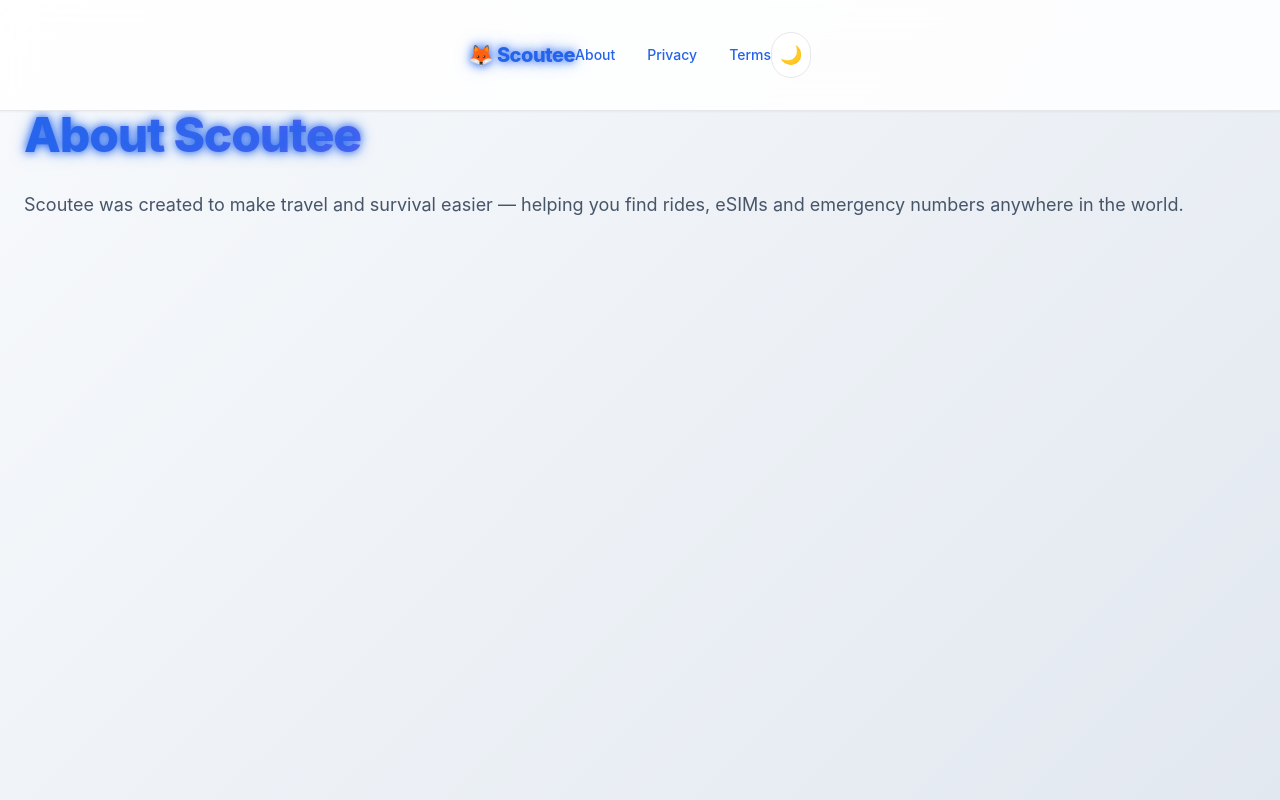
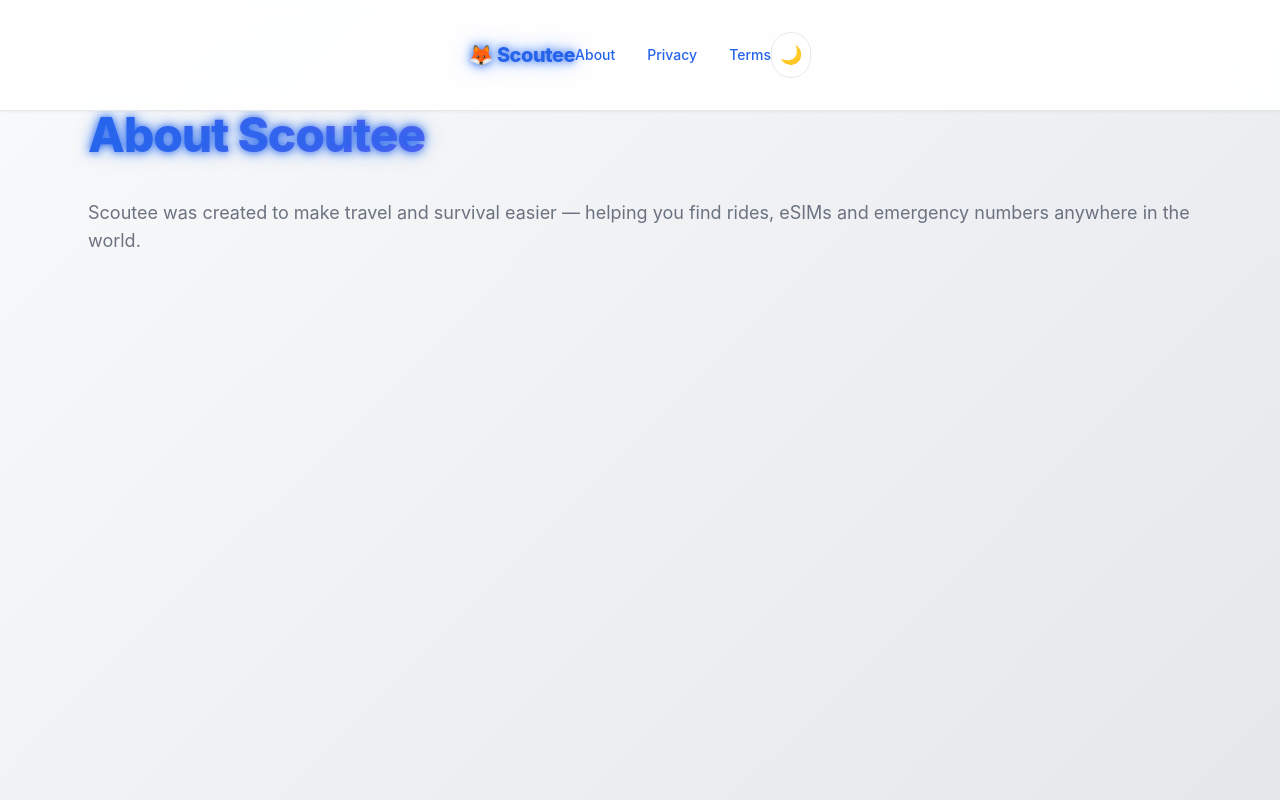
Before and after one commit to Kaglioster-hub/scoutee, a Next.js app in the folder Users/KR25/Projects/scoutee/scoutee/: page /about in a window 1280 px wide. Shown: the top 800 px of the page. Built offline with nearby package versions, Linux system fonts and the light colour scheme.

Commit message:
fix(config): remove invalid serverActions from next.config.js

```diff
--- a/Users/KR25/Projects/scoutee/scoutee/src/styles/globals.css
+++ b/Users/KR25/Projects/scoutee/scoutee/src/styles/globals.css
@@ -15,45 +15,46 @@
     "Segoe UI", Roboto, "Helvetica Neue", Arial, "Noto Sans", sans-serif;
   background: var(--bg-gradient);
   color: var(--text);
+  scroll-behavior: smooth;
 }
 body {
-  @apply transition-colors duration-500 antialiased;
+  @apply transition-colors duration-500 antialiased leading-relaxed;
 }
 
 /* 🎨 Palette + gradienti */
 :root {
-  --bg: #f8fafc;
-  --bg-gradient: linear-gradient(135deg, #f8fafc, #e2e8f0);
-  --text: #0f172a;
-  --muted: #475569;
+  --bg: #f9fafb;
+  --bg-gradient: linear-gradient(135deg, #f9fafb, #e5e7eb);
+  --text: #111827;
+  --muted: #6b7280;
   --primary: #2563eb;
-  --primary-hover: #1d4ed8;
-  --card-bg: rgba(255, 255, 255, 0.85);
+  --primary-hover: #1e40af;
+  --card-bg: rgba(255, 255, 255, 0.9);
   --card-border: #e5e7eb;
-  --card-glow: rgba(37, 99, 235, 0.2);
+  --card-glow: rgba(37, 99, 235, 0.25);
   --sos-border: #ef4444;
   --sos-bg: #fee2e2;
-  --ring: 0 0 0 3px rgba(37,99,235,.35);
+  --ring: 0 0 0 3px rgba(37,99,235,.4);
 }
 
 .dark {
   --bg: #0b1220;
   --bg-gradient: radial-gradient(1200px 600px at 20% -10%, #0b1220 30%, #060a12 100%);
-  --text: #eaf2ff;
-  --muted: #93a3b8;
+  --text: #e5e7eb;
+  --muted: #9ca3af;
   --primary: #60a5fa;
   --primary-hover: #3b82f6;
-  --card-bg: rgba(17, 24, 39, 0.7);
-  --card-border: #273548;
-  --card-glow: rgba(96, 165, 250, 0.25);
+  --card-bg: rgba(17, 24, 39, 0.75);
+  --card-border: #374151;
+  --card-glow: rgba(96, 165, 250, 0.35);
   --sos-border: #f87171;
-  --sos-bg: rgba(239, 68, 68, 0.12);
+  --sos-bg: rgba(239, 68, 68, 0.1);
 }
 
 /* 🌟 Link */
 a {
   color: var(--primary);
-  @apply underline-offset-2 font-medium;
+  @apply underline-offset-2 font-medium transition-colors;
 }
 a:hover {
   color: var(--primary-hover);
@@ -64,7 +65,7 @@
 nav {
   background: var(--card-bg);
   border-bottom: 1px solid var(--card-border);
-  backdrop-filter: blur(16px);
+  backdrop-filter: blur(20px) saturate(180%);
   @apply sticky top-0 z-50 flex items-center justify-between px-8 py-4 shadow-sm;
 }
 
@@ -72,19 +73,19 @@
 footer {
   background: var(--card-bg);
   border-top: 1px solid var(--card-border);
-  backdrop-filter: blur(12px);
+  backdrop-filter: blur(16px);
   color: var(--muted);
-  @apply mt-16 py-8 text-center text-sm;
+  @apply mt-20 py-10 text-center text-sm;
 }
 
 /* 🪄 Titoli */
-h1 { @apply text-4xl md:text-5xl font-extrabold tracking-tight; }
-h2 { @apply text-2xl md:text-3xl font-bold; }
-h3 { @apply text-xl font-bold; }
+h1 { @apply text-4xl md:text-5xl font-extrabold tracking-tight leading-tight; }
+h2 { @apply text-2xl md:text-3xl font-bold leading-snug; }
+h3 { @apply text-xl font-semibold leading-snug; }
 
 /* 🖌️ Gradient heading */
 .heading-gradient {
-  background: linear-gradient(90deg, var(--primary), #a855f7 45%, #22d3ee 90%);
+  background: linear-gradient(90deg, var(--primary), #a855f7 50%, #22d3ee 100%);
   -webkit-background-clip: text;
   background-clip: text;
   color: transparent;
@@ -93,9 +94,9 @@
 /* 🫧 Card */
 .card {
   background: var(--card-bg);
-  border-color: var(--card-border);
-  backdrop-filter: blur(12px);
-  @apply p-6 rounded-2xl shadow-lg border transition transform;
+  border: 1px solid var(--card-border);
+  backdrop-filter: blur(16px) saturate(180%);
+  @apply p-6 rounded-2xl shadow-lg transition transform;
 }
 .card:hover {
   @apply -translate-y-1;
@@ -105,8 +106,8 @@
 /* 🚨 Emergencies card */
 .card-sos {
   background: var(--sos-bg);
-  border-color: var(--sos-border);
-  @apply p-6 rounded-2xl border-2 shadow-md;
+  border: 2px solid var(--sos-border);
+  @apply p-6 rounded-2xl shadow-md;
 }
 .card-sos h3 {
   @apply font-bold text-lg mb-3;
@@ -121,24 +122,24 @@
   background: var(--card-bg);
   border: 1px solid var(--card-border);
   backdrop-filter: blur(14px);
-  @apply rounded-2xl shadow-md;
+  @apply rounded-2xl shadow-md p-4;
 }
 
 /* 🧱 Container */
 .container-app {
-  @apply max-w-7xl mx-auto px-6;
+  @apply max-w-6xl mx-auto px-6;
 }
 
 /* 🧱 Grid util responsive */
 .grid-auto {
   display: grid;
   grid-template-columns: repeat(auto-fit, minmax(min(100%, 260px), 1fr));
-  gap: 1.5rem;
+  gap: 1.75rem;
 }
 
 /* 🔘 Buttons */
 .btn {
-  @apply inline-flex items-center justify-center gap-2 px-4 py-2 rounded-xl font-medium transition;
+  @apply inline-flex items-center justify-center gap-2 px-5 py-2.5 rounded-xl font-medium transition;
   border: 1px solid transparent;
 }
 .btn-primary {
@@ -159,18 +160,19 @@
 
 /* 🧑‍💻 Input */
 .input {
-  @apply w-full px-3 py-2 rounded-xl text-sm outline-none transition border;
+  @apply w-full px-4 py-2.5 rounded-xl text-sm outline-none transition border;
   background: var(--card-bg);
   border-color: var(--card-border);
   color: var(--text);
 }
 .input:focus {
   box-shadow: var(--ring);
+  border-color: var(--primary);
 }
 
 /* 🏷️ Badge */
 .badge {
-  @apply inline-flex items-center px-2.5 py-1 rounded-full text-xs font-semibold;
+  @apply inline-flex items-center px-3 py-1 rounded-full text-xs font-semibold;
 }
 .badge-info {
   background: rgba(37,99,235,.12);
@@ -182,12 +184,12 @@
   animation: fadeIn 0.6s ease forwards;
 }
 @keyframes fadeIn {
-  from { opacity: 0; transform: translateY(8px); }
+  from { opacity: 0; transform: translateY(10px); }
   to { opacity: 1; transform: translateY(0); }
 }
-.pop { animation: pop .18s ease-out; }
+.pop { animation: pop .2s ease-out; }
 @keyframes pop {
-  from { transform: scale(.96); }
+  from { transform: scale(.95); }
   to { transform: scale(1); }
 }
 
@@ -224,10 +226,10 @@
 }
 
 /* 🗂️ Sections */
-.hero { @apply text-center py-16 md:py-20; }
-.section { @apply container-app space-y-8; }
+.hero { @apply text-center py-20 md:py-24; }
+.section { @apply container-app space-y-10; }
 
 /* 🧠 Glow */
 .glow {
-  text-shadow: 0 0 8px var(--primary), 0 0 16px rgba(59,130,246,.6);
+  text-shadow: 0 0 8px var(--primary), 0 0 18px rgba(59,130,246,.6);
 }
```
